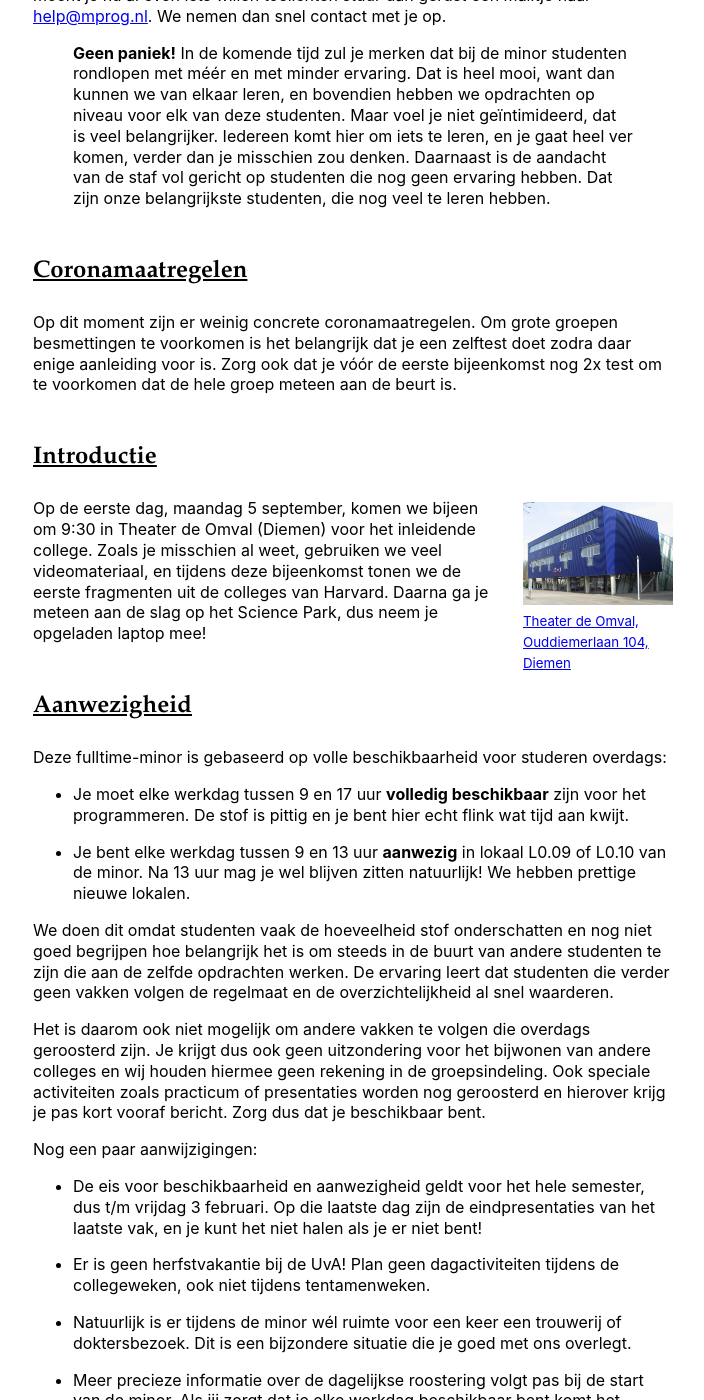
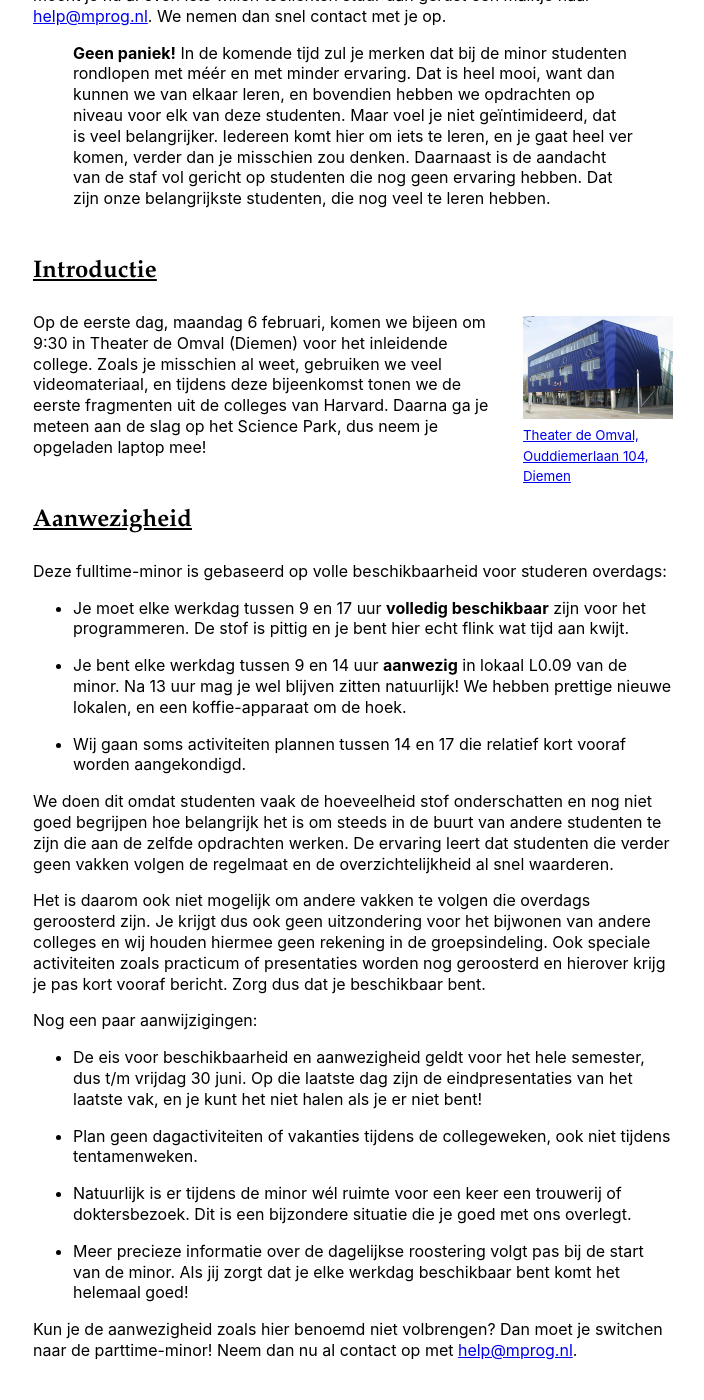
Before and after one commit to minprog/welkom, a Jekyll site: the page built from fulltime/index.md, in a window 1280 px wide and 1400 px high, scrolled down 819 px. Shown: the whole window, without its empty margins (287-991 px from the left). Built offline with Jekyll 4.4.1, drawn with Linux system fonts in a browser that asks for light colours; our own code applies the rules of GitHub Pages for plain Markdown files; some of the changed text lies outside the part shown.

Commit message:
2023 spring

```diff
--- a/fulltime/index.md
+++ b/fulltime/index.md
@@ -1,24 +1,20 @@
 # Welkom bij de Minor Programmeren!
 
-*Versie: herfst 2022, fulltime*
+*Versie: lente 2023, fulltime*
 
 De komende maanden gaan we hard aan de slag om jou te leren zelfstandig programmeerproblemen op te lossen, kleine visualisaties te maken, en tools voor je eigen onderzoek te bouwen. Je gaat ook kennis maken met een heleboel bestaande tools, technieken, talen en theorieën die je nodig hebt om succesvol (mee) te werken aan grotere programma's.
 
-In dit document vind je praktische informatie over de minor en over regels die wij belangrijk vinden. Let op: het gaat er bij ons soms nogal anders aan toe dan bij andere opleidingen.
+In dit document vind je praktische informatie over de minor en over regels die wij belangrijk vinden. Let op: het gaat er bij ons nogal anders aan toe dan bij andere opleidingen.
 
 <iframe style="width:100%; height: 280px;" src="https://player.vimeo.com/video/130987431?color=ff9933&title=0&byline=0&portrait=0" frameborder="0" webkitallowfullscreen mozallowfullscreen allowfullscreen></iframe>
 <a href="http://www.bloomberg.com/graphics/2015-paul-ford-what-is-code/">
 Bron: <em>What is code?</em> van Paul Ford. Lees dat essay!</a>
 
-Het semester zal wederom geheel op locatie plaatsvinden, en dat betekent dat je doorgaans elke werkdag van 9 tot 17 uur aan het programmeren zult zijn en samen met medestudenten en assistenten aan de slag gaat met oefeningen, grote opdrachten en toetsjes. Je zult letterlijk elke dag programma's schrijven!
+Het semester zal geheel op locatie plaatsvinden, en dat betekent dat je doorgaans elke werkdag van 9 tot 17 uur aan het programmeren zult zijn en samen met medestudenten en assistenten aan de slag gaat met oefeningen, grote opdrachten en toetsjes. Je zult letterlijk elke dag programma's schrijven!
 
 We hopen jullie allemaal te spreken in de eerste paar dagen van de minor, maar mocht je nu al even iets willen toelichten stuur dan gerust een mailtje naar <help@mprog.nl>. We nemen dan snel contact met je op.
 
 > **Geen paniek!** In de komende tijd zul je merken dat bij de minor studenten rondlopen met méér en met minder ervaring. Dat is heel mooi, want dan kunnen we van elkaar leren, en bovendien hebben we opdrachten op niveau voor elk van deze studenten. Maar voel je niet geïntimideerd, dat is veel belangrijker. Iedereen komt hier om iets te leren, en je gaat heel ver komen, verder dan je misschien zou denken. Daarnaast is de aandacht van de staf vol gericht op studenten die nog geen ervaring hebben. Dat zijn onze belangrijkste studenten, die nog veel te leren hebben.
-
-## Coronamaatregelen
-
-Op dit moment zijn er weinig concrete coronamaatregelen. Om grote groepen besmettingen te voorkomen is het belangrijk dat je een zelftest doet zodra daar enige aanleiding voor is. Zorg ook dat je vóór de eerste bijeenkomst nog 2x test om te voorkomen dat de hele groep meteen aan de beurt is.
 
 ## Introductie
 
@@ -26,7 +22,7 @@ Op dit moment zijn er weinig concrete coronamaatregelen. Om grote groepen besmet
 <a href="https://www.theaterdeomval.nl"><img src="../omval.jpg" style="max-width:150px;"><br><small>Theater de Omval, Ouddiemerlaan&nbsp;104,  Diemen</small></a>
 </div>
 
-Op de eerste dag, maandag 5 september, komen we bijeen om 9:30 in Theater de Omval (Diemen) voor het inleidende college. Zoals je misschien al weet, gebruiken we veel videomateriaal, en tijdens deze bijeenkomst tonen we de eerste fragmenten uit de colleges van Harvard. Daarna ga je meteen aan de slag op het Science Park, dus neem je opgeladen laptop mee!
+Op de eerste dag, maandag 6 februari, komen we bijeen om 9:30 in Theater de Omval (Diemen) voor het inleidende college. Zoals je misschien al weet, gebruiken we veel videomateriaal, en tijdens deze bijeenkomst tonen we de eerste fragmenten uit de colleges van Harvard. Daarna ga je meteen aan de slag op het Science Park, dus neem je opgeladen laptop mee!
 
 ## Aanwezigheid
 
@@ -34,7 +30,9 @@ Deze fulltime-minor is gebaseerd op volle beschikbaarheid voor studeren overdags
 
 - Je moet elke werkdag tussen 9 en 17 uur **volledig beschikbaar** zijn voor het programmeren. De stof is pittig en je bent hier echt flink wat tijd aan kwijt.
 
-- Je bent elke werkdag tussen 9 en 13 uur **aanwezig** in lokaal L0.09 of L0.10 van de minor. Na 13 uur mag je wel blijven zitten natuurlijk! We hebben prettige nieuwe lokalen.
+- Je bent elke werkdag tussen 9 en 14 uur **aanwezig** in lokaal L0.09 van de minor. Na 13 uur mag je wel blijven zitten natuurlijk! We hebben prettige nieuwe lokalen, en een koffie-apparaat om de hoek.
+
+- Wij gaan soms activiteiten plannen tussen 14 en 17 die relatief kort vooraf worden aangekondigd.
 
 We doen dit omdat studenten vaak de hoeveelheid stof onderschatten en nog niet goed begrijpen hoe belangrijk het is om steeds in de buurt van andere studenten te zijn die aan de zelfde opdrachten werken. De ervaring leert dat studenten die verder geen vakken volgen de regelmaat en de overzichtelijkheid al snel waarderen.
 
@@ -42,9 +40,9 @@ Het is daarom ook niet mogelijk om andere vakken te volgen die overdags gerooste
 
 Nog een paar aanwijzigingen:
 
-- De eis voor beschikbaarheid en aanwezigheid geldt voor het hele semester, dus t/m vrijdag 3 februari. Op die laatste dag zijn de eindpresentaties van het laatste vak, en je kunt het niet halen als je er niet bent!
+- De eis voor beschikbaarheid en aanwezigheid geldt voor het hele semester, dus t/m vrijdag 30 juni. Op die laatste dag zijn de eindpresentaties van het laatste vak, en je kunt het niet halen als je er niet bent!
 
-- Er is geen herfstvakantie bij de UvA! Plan geen dagactiviteiten tijdens de collegeweken, ook niet tijdens tentamenweken.
+- Plan geen dagactiviteiten of vakanties tijdens de collegeweken, ook niet tijdens tentamenweken.
 
 - Natuurlijk is er tijdens de minor wél ruimte voor een keer een trouwerij of doktersbezoek. Dit is een bijzondere situatie die je goed met ons overlegt.
 
@@ -64,7 +62,7 @@ Als je de hele minor gaat volgen, dan begin je met twee vakken die je tegelijk v
 
 ### Locatie
 
-Alle colleges (behalve het introductiecollege!) vinden plaats op het Science Park in Amsterdam. Ons gloednieuwe gebouw "Lab42" heeft huisnummer 900, en onze vaste lokalen vind je op de begane grond.
+Alle colleges vinden plaats op het Science Park in Amsterdam. Ons gloednieuwe gebouw "Lab42" heeft huisnummer 900, en onze vaste lokalen vind je op de begane grond.
 
 {% include mail.md %}
 
@@ -102,4 +100,4 @@ De groepsindeling voor de minor wordt door ons gedaan op basis van opgegeven erv
 
 {% include voorbereiding.md %}
 
-Kortom, geniet van de zomer en tot in september!
+Kortom, we zien je snel. Tot in februari!
```
Also changed, not shown: parttime/index.md (+7 -11 lines).
